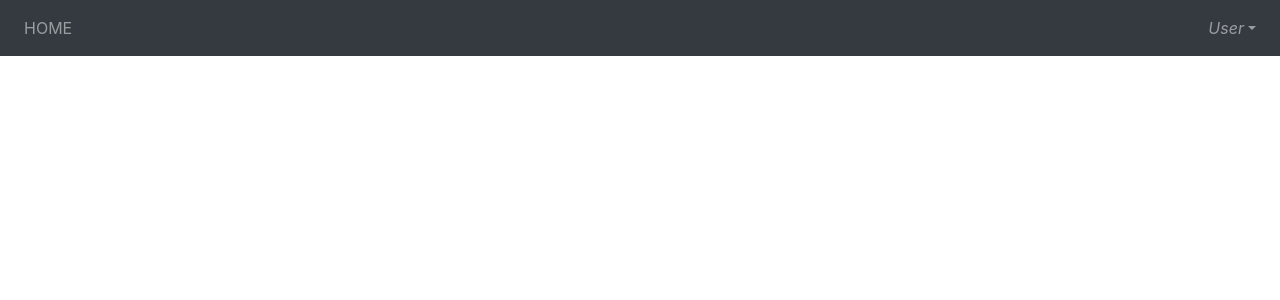
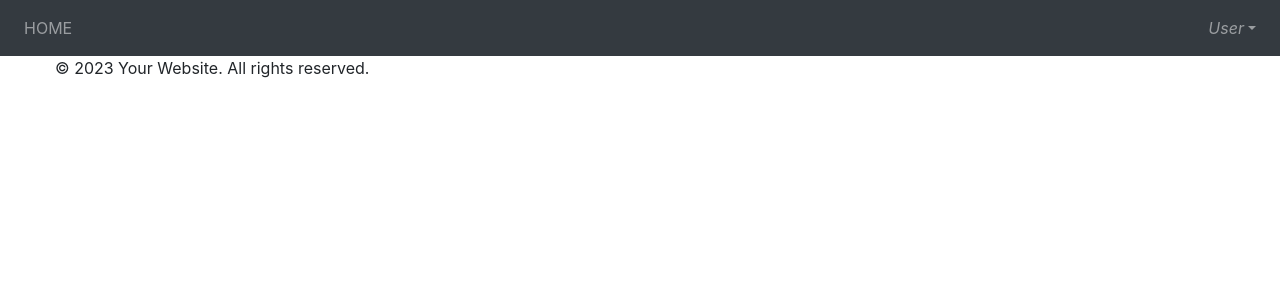
Before and after one commit to letssharepie/planpok, a Nuxt app: page / in a window 1280 px wide. Shown: the top 300 px of the page. Built offline with nearby package versions, Linux system fonts and the light colour scheme.

Commit message:
first components

```diff
--- a/components/Board.vue
+++ b/components/Board.vue
@@ -1,5 +1,10 @@
 <template>
-    <Navbar />
+    <div>
+        <Navbar />
+        <Deck />
+        <Card />
+        <Footer />
+    </div>
 </template>
 
 <script>
--- /dev/null
+++ b/components/Card.vue
@@ -0,0 +1,3 @@
+<template>
+
+</template>
--- /dev/null
+++ b/components/Deck.vue
@@ -0,0 +1,3 @@
+<template>
+
+</template>
--- a/components/Footer.vue
+++ b/components/Footer.vue
@@ -1,12 +1,10 @@
 <template>
-    <footer>
       <div class="container">
         <p>&copy; 2023 Your Website. All rights reserved.</p>
       </div>
-    </footer>
   </template>
 
-  <style>
+  <style scoped>
   footer {
     background-color: #f2f2f2;
     padding: 20px;
```
